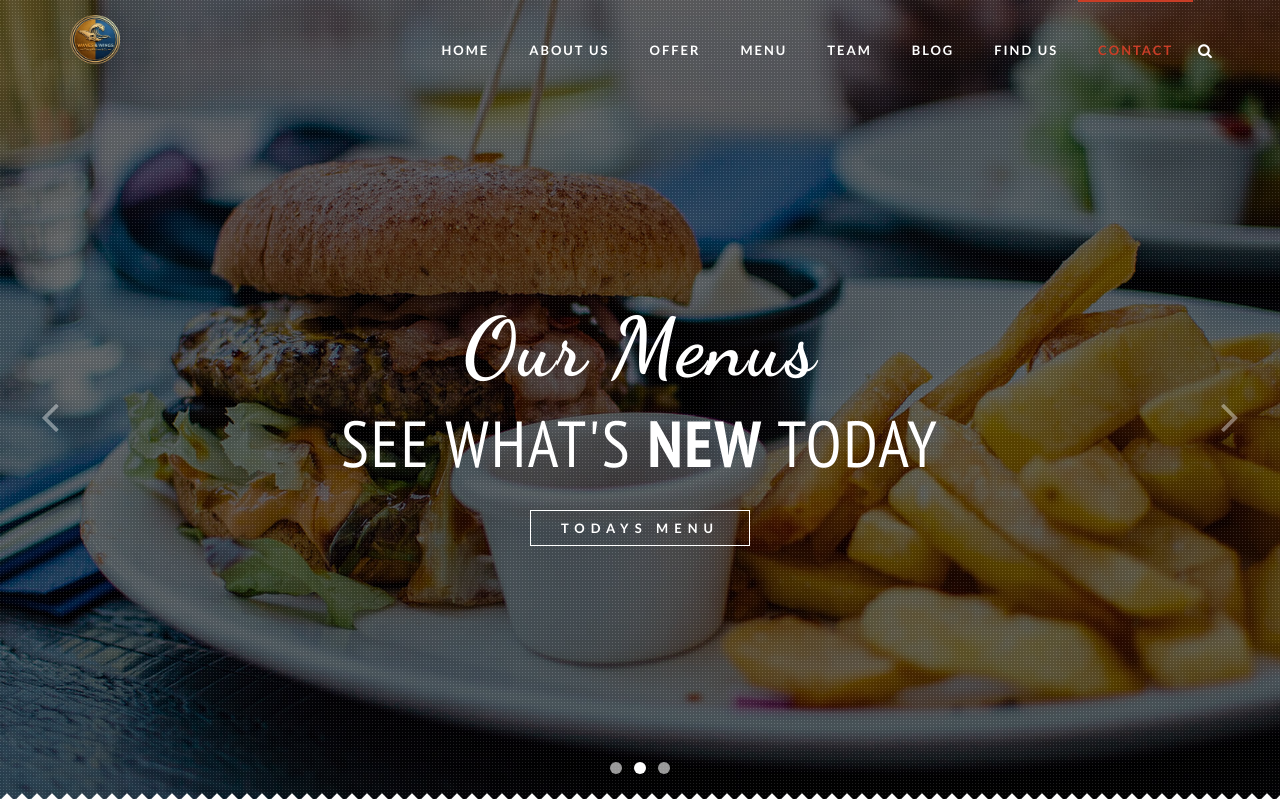
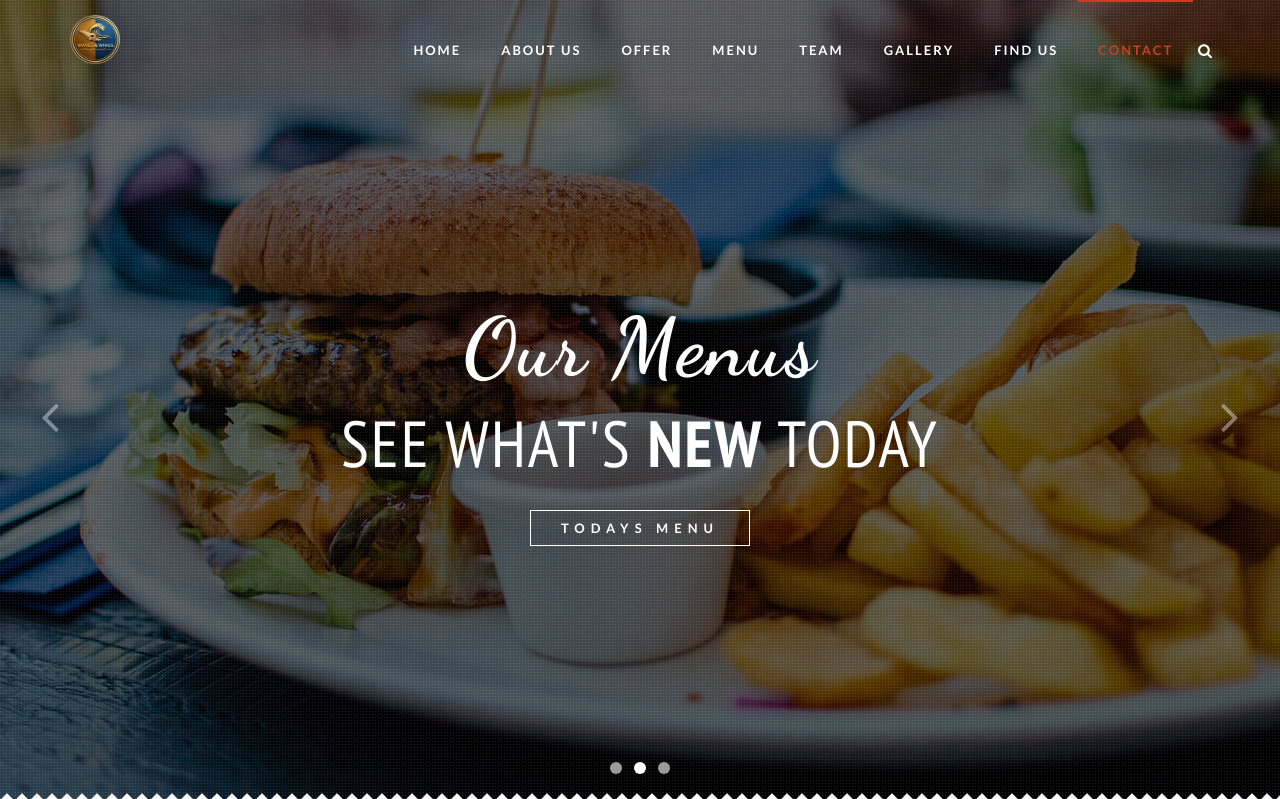
Before and after one commit to Arthpatel01/waves-wings-london, a Django app: page / in a window 1280 px wide. Shown: the top 799 px of the page. Run offline with Django 5.2, Linux system fonts and the light colour scheme; data that the repository does not hold is empty; some libraries are stand-ins or nearby versions.

Commit message:
add gallery in menu

```diff
--- a/AppHome/templates/index.html
+++ b/AppHome/templates/index.html
@@ -65,6 +65,11 @@
     <div class="preeloader">
         <div class="preloader-spinner"><i class="fa fa-cutlery"></i></div>
     </div>
+    <!--<div class="preeloader">
+        <div class="preloader-spinner">
+            <img src="{% static 'assets/img/main/logo2_bgr.png' %}" alt="Waves & Wings Loading" class="preloader-logo-custom">
+        </div>
+    </div>-->
 
     <!--SCROLL TO TOP-->
     <a href="#home" class="scrolltotop"><i class="fa fa-long-arrow-up"></i></a>
@@ -130,7 +135,7 @@
                                 <li><a href="#promotion">Offer</a></li>
                                 <li><a href="#menu">Menu</a></li>
                                 <li><a href="#team">team</a></li>
-                                <li><a href="#blog">blog</a></li>
+                                <li><a href="#gallery">Gallery</a></li>
                                 <!--<li><a href="#gallery">Gallery</a></li>-->
                                 <li><a href="#location">Find Us</a></li>
                                 <li><a href="#contact">Contact</a></li>
```
